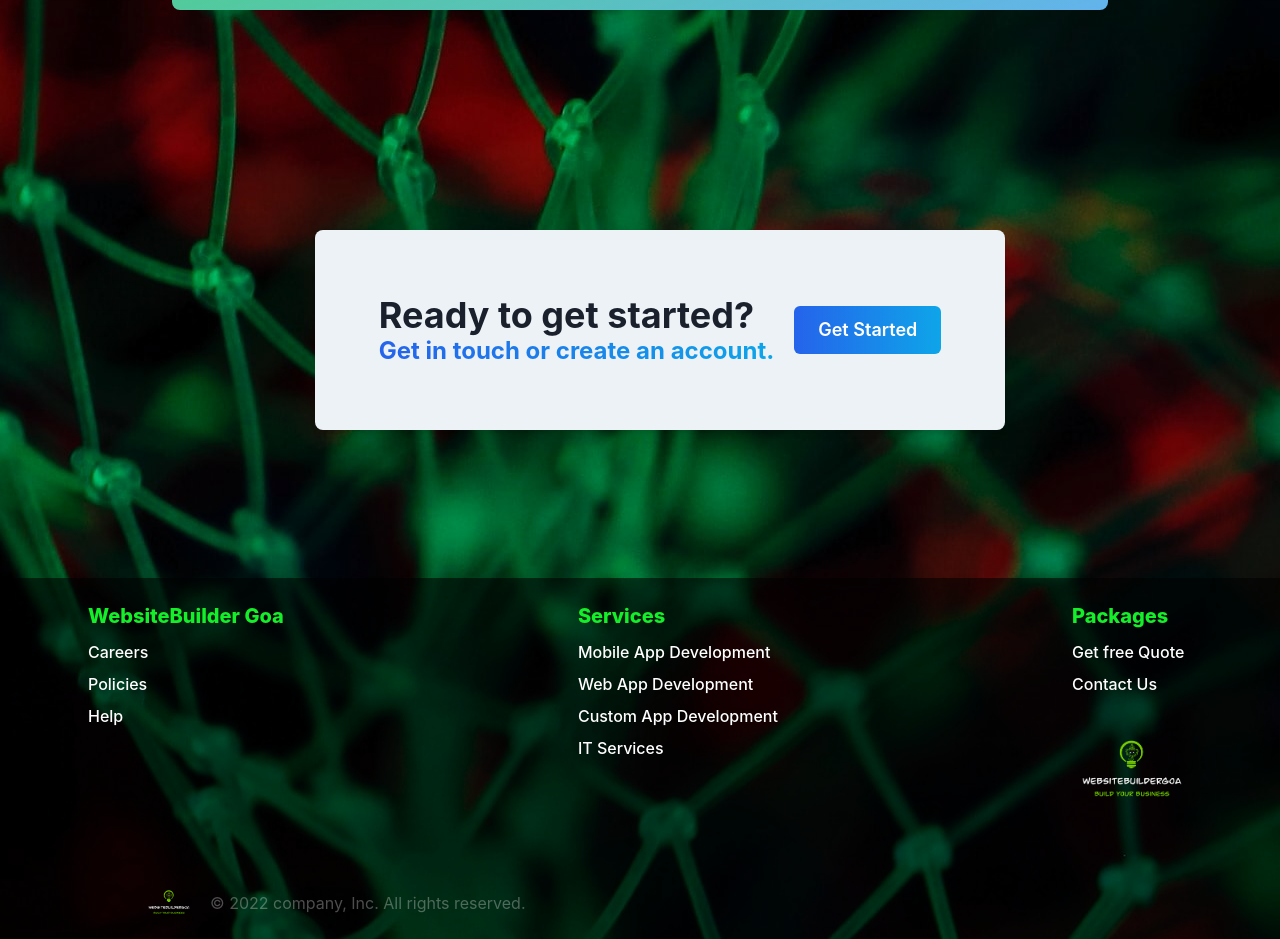
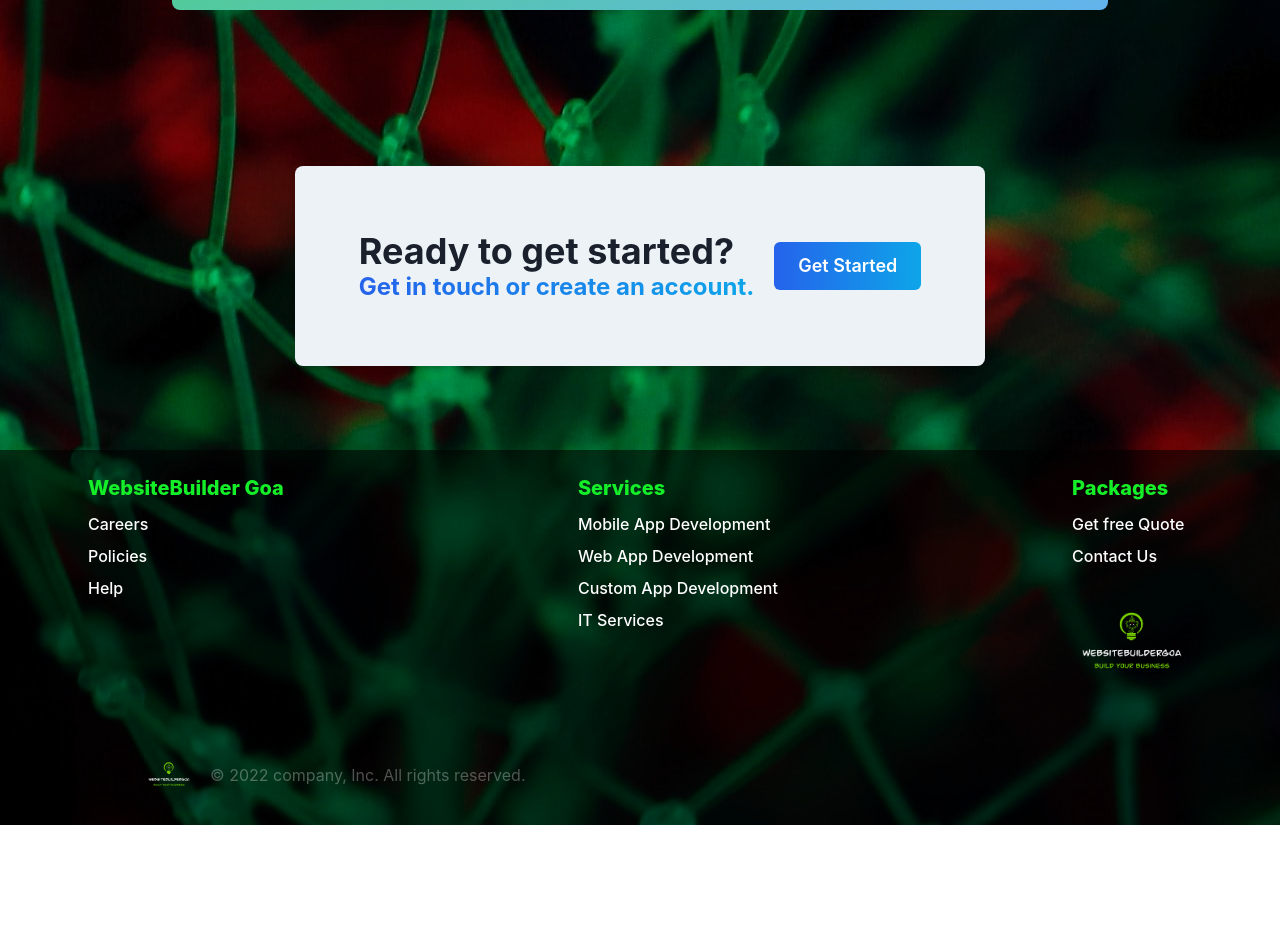
Before and after one commit to WebsiteBuildersGoa/WebsiteBuildersGoa, a React (Create React App) app: page /served in a window 1280 px wide. Shown: the part 1903-2842 px from the top of the page. After the commit the page ends 2728 px from the top, so only its background shows below. Built offline with nearby package versions, Linux system fonts and the light colour scheme.

Commit message:
Update asked.js

```diff
--- a/src/asked.js
+++ b/src/asked.js
@@ -3,7 +3,7 @@ import Index from './Quset';
 
 const Asking = () => {
   return (
-     <Container maxW="7xl" p="16" ml="5">
+     <Container maxW="7xl"  mx="auto">
 
 
       <Index />
@@ -14,6 +14,7 @@ const Asking = () => {
 const index = () => {
   return (
     <Stack
+
       direction={{ base: 'column', md: 'row' }}
       spacing={5}
       alignItems={{ base: 'flex-start', md: 'center' }}
```
